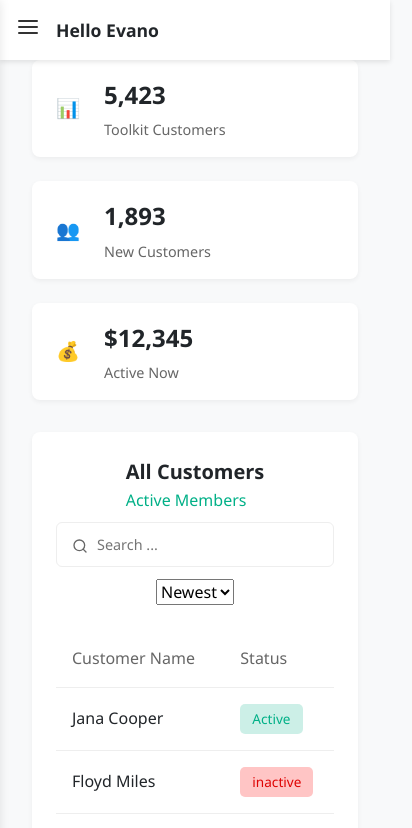
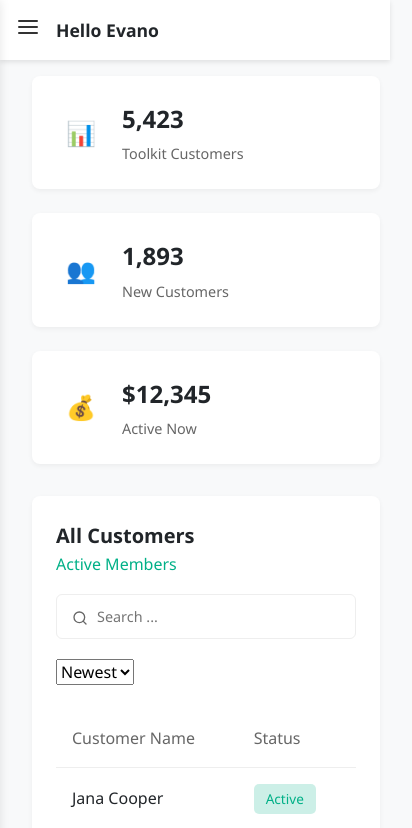
Before and after one commit to shanellmusarurwa/React-task-four, a React (Vite) app in the folder User Dashboard/: page /dashboard in a window 390 px wide. Shown: the top 828 px of the page, 412 px wide, since content can reach past the window. Built offline with nearby package versions, Linux system fonts and the light colour scheme; no server answers; sample sign-in values are in the browser's storage.

Commit message:
updated css

```diff
--- a/User Dashboard/src/styles/dashboard.css
+++ b/User Dashboard/src/styles/dashboard.css
@@ -391,11 +391,12 @@ td {
   color: #00B087;
 }
 
-/* Mobile Sidebar Behavior */
-@media (max-width: 768px) {
+
+/* Mobile Sidebar Behavior (applies to all screens below 992px) */
+@media (max-width: 991px) {
   .sidebar {
     transform: translateX(-100%);
-    display: block; /* Ensure it's visible when toggled */
+    transition: transform 0.3s ease;
   }
 
   .sidebar.open {
@@ -408,54 +409,92 @@ td {
 
   .main-content {
     margin-left: 0;
-    padding-top: var(--mobile-header-height);
+    padding-top: calc(var(--mobile-header-height) + 1rem);
   }
 
-  /* Mobile table adjustments */
-  .table-container {
-    overflow-x: auto;
+  .menu-toggle {
+    display: block;
   }
+}
 
-  table {
-    min-width: 100%;
-  }
 
-  /* Hide all columns except Name and Status */
-  th:not(:first-child):not(:last-child),
-  td:not(:first-child):not(:last-child) {
+@media (max-width: 375px) {
+  .hide-on-mobile {
     display: none;
   }
 
-  /* Ensure first and last columns have proper spacing */
-  th:first-child,
-  td:first-child {
+
+  table tr th:not(:first-child):not(:last-child),
+  table tr td:not(:first-child):not(:last-child) {
+    display: none;
+  }
+
+
+  table tr th:first-child,
+  table tr td:first-child {
     padding-left: 1rem;
   }
 
-  th:last-child,
-  td:last-child {
+  table tr th:last-child,
+  table tr td:last-child {
     padding-right: 1rem;
   }
 }
 
-/* For very small screens */
-@media (max-width: 480px) {
-  .stat-card {
-    padding: 1rem;
+@media (min-width: 376px) and (max-width: 424px) {
+  .hide-on-mobile {
+    display: none;
   }
 
-  .stat-icon {
-    width: 40px;
-    height: 40px;
-    font-size: 1.2rem;
+
+  table tr th:not(:first-child):not(:last-child),
+  table tr td:not(:first-child):not(:last-child) {
+    display: none;
+  }
+}
+
+
+@media (min-width: 425px) and (max-width: 767px) {
+  .hide-on-mobile {
+    display: none;
   }
 
-  .section-header {
-    flex-direction: column;
-    gap: 0.5rem;
+
+  table tr th:nth-child(n+4):not(:last-child),
+  table tr td:nth-child(n+4):not(:last-child),
+  table tr th:nth-child(3),
+  table tr td:nth-child(3) {
+    display: none;
+  }
+}
+
+
+@media (min-width: 768px) and (max-width: 991px) {
+  .hide-on-mobile {
+    display: table-cell;
   }
 
-  .search-container {
-    width: 100%;
+  table tr th,
+  table tr td {
+    display: table-cell !important;
   }
 }
+
+
+@media (min-width: 992px) {
+  .sidebar {
+    transform: translateX(0);
+  }
+
+  .menu-toggle {
+    display: none;
+  }
+
+  .main-content {
+    margin-left: var(--sidebar-width);
+  }
+
+  .hide-on-mobile {
+    display: table-cell;
+  }
+}
```
